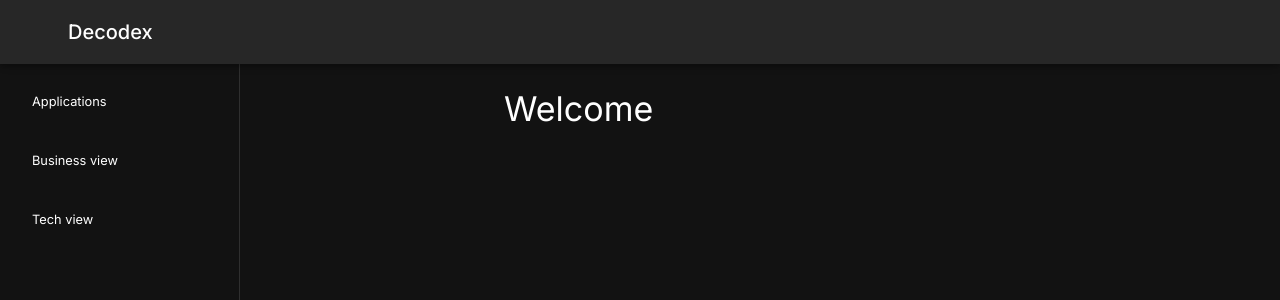
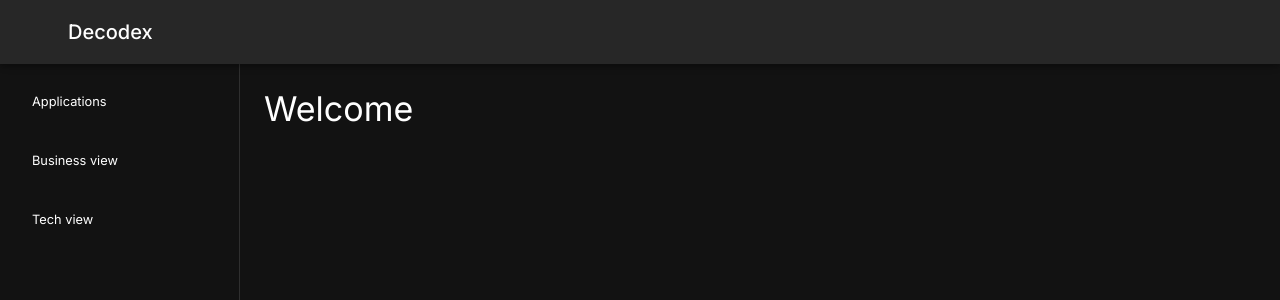
Before and after one commit to eduardochico/decodex, a React (Vite) app in the folder frontend/: page / in a window 1280 px wide. Both pictures are taken after a click on the button "LOGIN". Shown: the top 300 px of the page. Built offline with nearby package versions, Linux system fonts and the light colour scheme; some icons are missing.

Commit message:
Remove fixed margin-left from layout

```diff
--- a/frontend/src/Layout.tsx
+++ b/frontend/src/Layout.tsx
@@ -142,7 +142,7 @@ export default function Layout() {
   return (
     <Box sx={{ display: 'flex' }}>
       <CssBaseline />
-      <AppBar position="fixed" sx={{ zIndex: theme => theme.zIndex.drawer + 1, ml: { sm: drawerOpen ? `${drawerWidth}px` : 0 } }}>
+      <AppBar position="fixed" sx={{ zIndex: theme => theme.zIndex.drawer + 1 }}>
         <Toolbar>
           <IconButton color="inherit" edge="start" onClick={toggleDrawer} sx={{ mr: 2 }}>
             <MenuIcon />
@@ -180,7 +180,7 @@ export default function Layout() {
       </Box>
       <Box
         component="main"
-        sx={{ flexGrow: 1, p: location.pathname === '/applications' ? 0 : 3, ml: { sm: drawerOpen ? `${drawerWidth}px` : 0 } }}
+        sx={{ flexGrow: 1, p: location.pathname === '/applications' ? 0 : 3 }}
       >
         <Toolbar />
         <Outlet />
```
